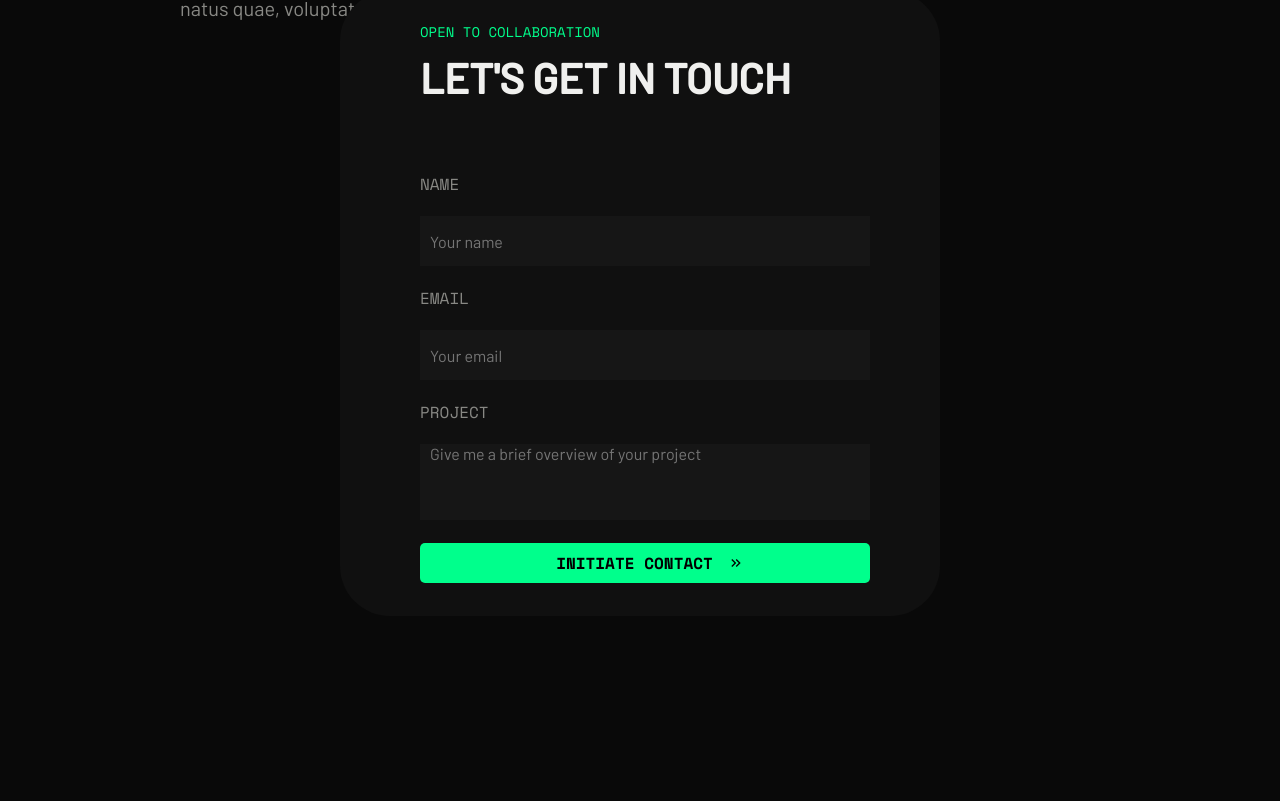
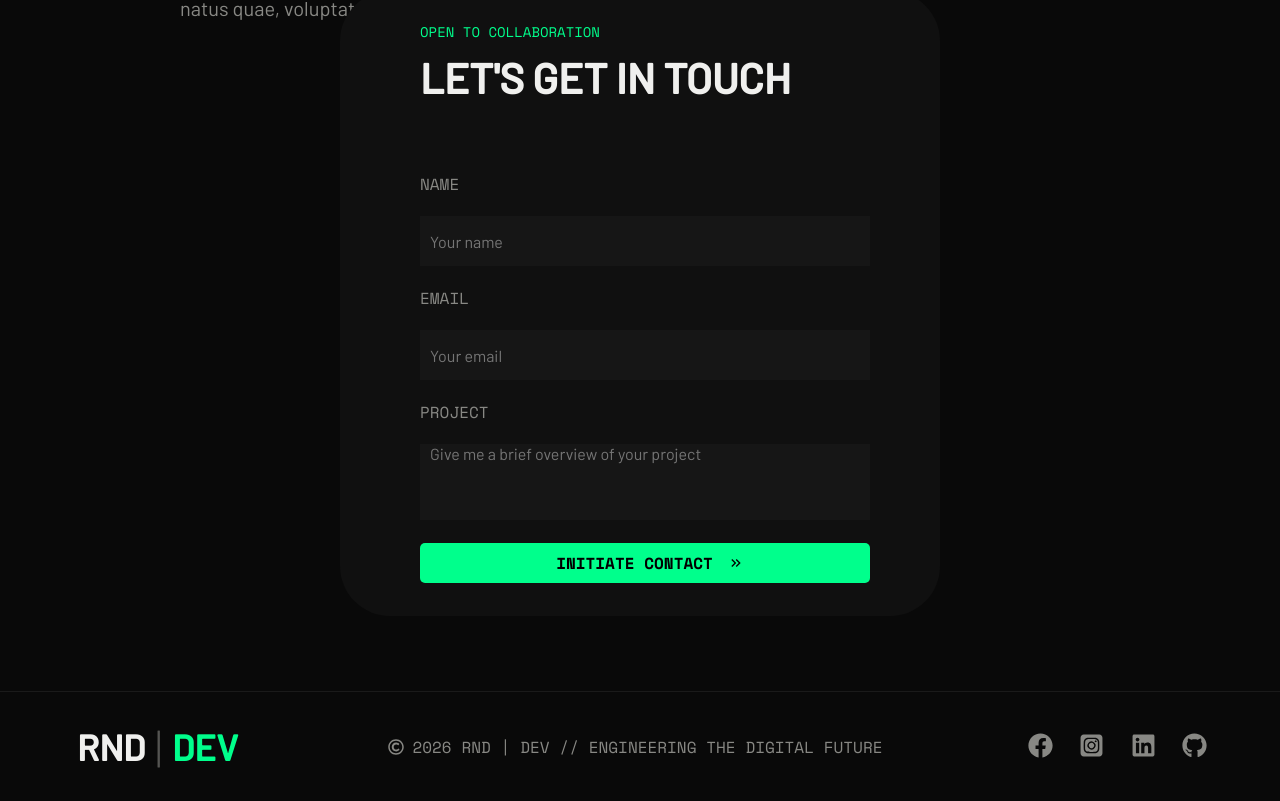
Before and after one commit to RMotaCIC/Portfolio-react, a React (Vite) app: page / in a window 1280 px wide. Shown: the part 2599-3400 px from the top of the page. Built offline with nearby package versions, Linux system fonts and the light colour scheme; a web font is replaced by a local one.

Commit message:
Adding the footer, and a Work In Progress page for the Blog

```diff
--- a/src/App.tsx
+++ b/src/App.tsx
@@ -5,6 +5,7 @@ import MetricStrip from './components/MetricStrip.tsx';
 import StackStrip from './components/StackStrip.tsx';
 import ProjectsShowcase from './components/ProjectsShowcase.tsx';
 import Contact from './components/Contact.tsx';
+import Footer from './components/Footer.tsx';
 
 function App() {
 
@@ -32,6 +33,7 @@ function App() {
 
     <section id='contact'>
       <Contact />
+      <Footer />
     </section>
     </>
   )
--- /dev/null
+++ b/src/components/Footer.tsx
@@ -0,0 +1,33 @@
+import '../styles/Footer.css';
+import { FaRegCopyright } from "react-icons/fa";
+import { FaFacebook } from "react-icons/fa";
+import { FaSquareInstagram } from "react-icons/fa6";
+import { FaLinkedin } from "react-icons/fa";
+import { FaGithub } from "react-icons/fa";
+
+function Footer () {
+  return (
+    <div className="footer-container">
+
+      <div className="logo-container">
+          <span>RND</span>
+          <span className="line">|</span>
+          <span className="dev">DEV</span>
+      </div>
+
+      <div className="copyright">
+        <FaRegCopyright /> 2026 RND | DEV // ENGINEERING THE DIGITAL FUTURE
+      </div>
+
+      <div className="icons-container">
+        <a href="https://www.facebook.com/"><FaFacebook className='icon'/></a>
+        <a href="https://www.instagram.com/"><FaSquareInstagram className='icon'/></a>
+        <a href="https://do.linkedin.com/"><FaLinkedin className='icon'/></a>
+        <a href="https://github.com/"><FaGithub className='icon'/></a>
+      </div>
+
+    </div>
+  );
+}
+
+export default Footer;
--- a/src/components/Header.tsx
+++ b/src/components/Header.tsx
@@ -14,7 +14,7 @@ function Header () {
         <a href="#home" className="nav-link">HOME</a>
         <a href="#aboutme" className="nav-link">ABOUT ME</a>
         <a href="#projectsshowcase" className="nav-link">PROJECTS</a>
-        <a href="#" className="nav-link">BLOG</a>
+        <a href="/Portfolio-react/blog.html" className="nav-link">BLOG</a>
         <a href="#contact" className="nav-link contact">CONTACT</a>
       </nav>
 
--- a/src/styles/Contact.css
+++ b/src/styles/Contact.css
@@ -1,7 +1,7 @@
 /* Contact Container */
 .contact-container {
   width: 100%;
-  height: 800px;
+  height: 700px;
   display: flex;
   align-items: top;
   justify-content: center;
--- /dev/null
+++ b/src/styles/Footer.css
@@ -0,0 +1,61 @@
+/* Footer container */
+.footer-container {
+  width: 100%;
+  height: 110px;
+  border-top: 1px solid hsla(0, 0%, 100%, 0.07);
+  display: flex;
+  align-items: center;
+  justify-content: space-around;
+}
+
+/* Logo container and logo */
+/* Hereda los estilos del logo de el header  */
+/* .logo-container {
+  border: 1px solid red;
+  height: 55px;
+  width: 170px;
+  display: flex;
+  justify-content: center;
+  align-items: center;
+  gap: 10px;
+  font-size: 36px;
+  font-weight: bold;
+}
+.logo-container .line {
+  color: #555552;
+  font-weight: 300;
+  font-size: 44px;
+}
+.logo-container .dev {
+  color: #00FF8C;
+} */
+
+/* copyright text */
+.copyright {
+  width: 495px;
+  color: #888884;
+  font-family: "Space Mono", sans-serif;
+  /* font-weight: bold; */
+  display: inline-flex;
+  align-items: center;
+  justify-content: space-between;
+}
+
+/* Icons and links*/
+.icons-container {
+  width: 180px;
+  height: 50px;
+  display: flex;
+  align-items: center;
+  justify-content: space-between;
+}
+
+.icons-container .icon {
+  width: 25px;
+  height: 25px;
+  color: #888884;
+  transition: 0.3s;
+}
+.icons-container .icon:hover {
+  transform: scale(1.8);
+}
--- a/src/styles/ProjectsShowcase.css
+++ b/src/styles/ProjectsShowcase.css
@@ -59,7 +59,7 @@
 .project-details .type {
   display: inline-flex;
   align-items: center;
-  justify-content: center;
+  /* justify-content: center; */
   font-family: 'Space Mono', sans-serif;
   color: #00FF8C;
   margin-top: 5px;
```
Also changed, not shown: blog.html (added, +12 -0 lines).
